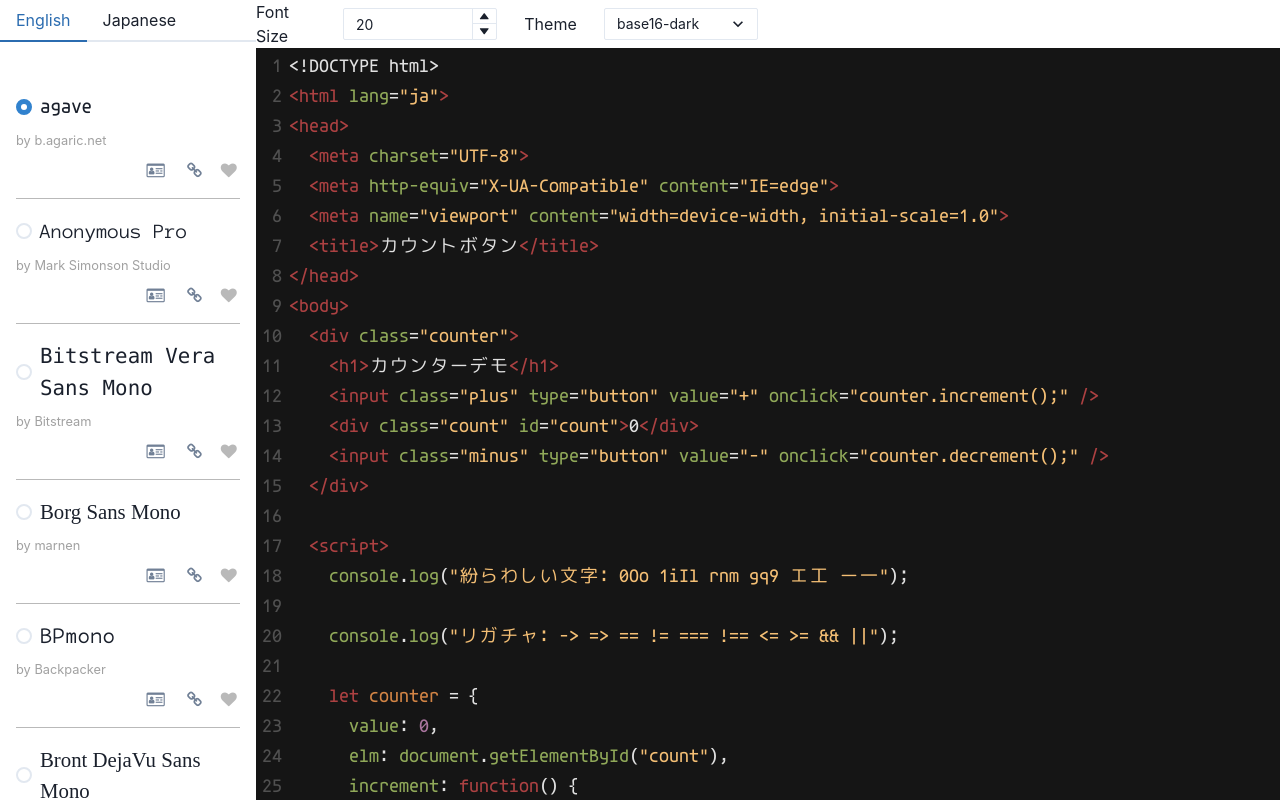
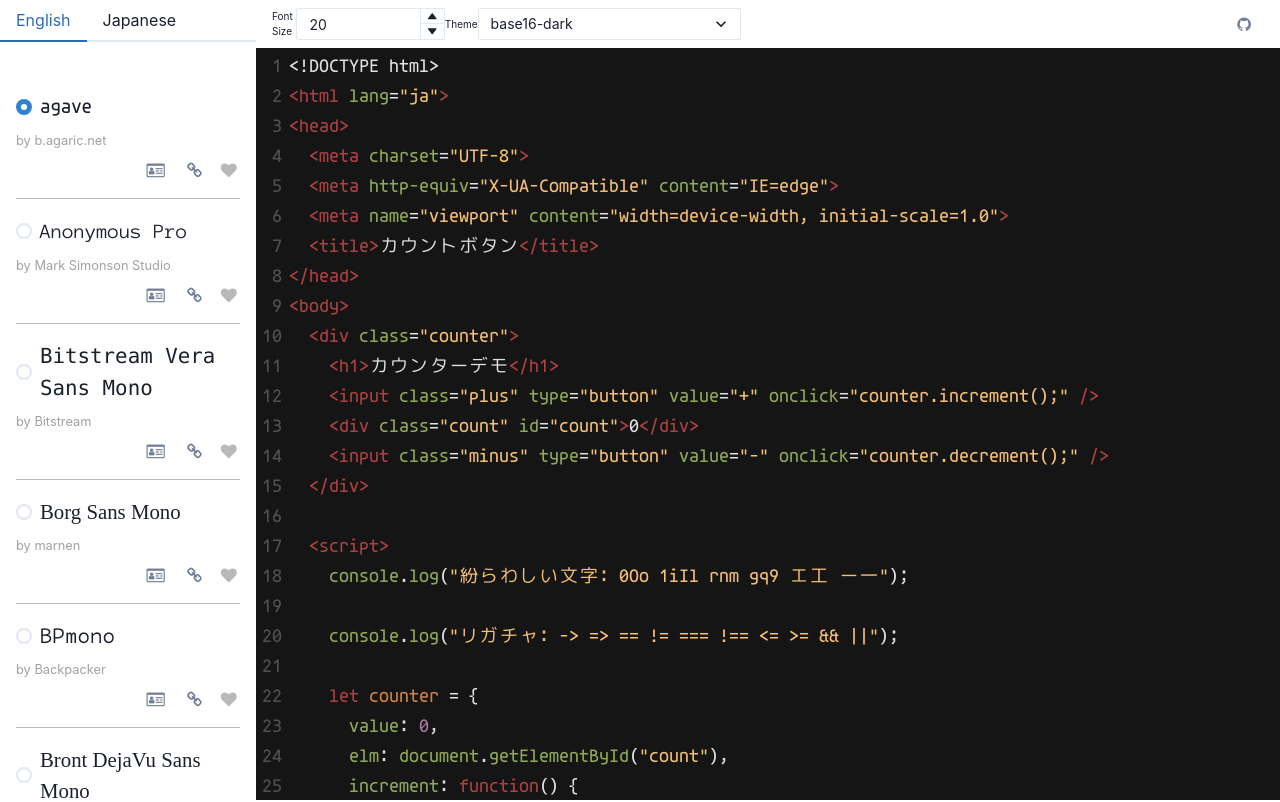
Before and after one commit to ichi-h/programming_font_combination, a React (Create React App) app: page / in a window 1280 px wide. Built offline with nearby package versions, Linux system fonts and the light colour scheme; a web font is replaced by a local one.

Commit message:
add the GitHub button

```diff
--- a/src/components/Editor.css
+++ b/src/components/Editor.css
@@ -9,7 +9,7 @@
     height: 6vh;
   }
 
-  .editor .settings {
+  .editor .navbar {
     height: 6vh;
   }
 
--- a/src/components/Editor/Settings/Settings.css
+++ b/src/components/Editor/Settings/Settings.css
@@ -1,3 +1,29 @@
+.navbar {
+  position: relative;
+}
+
+  .settings, .social-buttons {
+    position: absolute;
+
+    display: flex;
+    justify-items: center;
+    align-items: center;
+
+    height: 100%;
+  }
+
+    .settings {
+      top: 0;
+      left: 1rem;
+      transform: rotateY(-50%);
+    }
+
+    .social-buttons {
+      top: 0;
+      right: 1rem;
+      transform: rotateY(-50%);
+    }
+
 .setting-item {
   font-size: 1rem;
 }
--- a/src/components/Editor/Settings/Settings.tsx
+++ b/src/components/Editor/Settings/Settings.tsx
@@ -1,6 +1,5 @@
-import { Grid, GridItem } from '@chakra-ui/react';
 import { Select } from '@chakra-ui/react';
-import { Center } from '@chakra-ui/react';
+import { Button } from '@chakra-ui/react';
 import {
   NumberInput,
   NumberInputField,
@@ -18,19 +17,10 @@ function Settings() {
   const [fontSizeValue, themeValue, updateSettings] = useSettingsStore();
 
   return (
+    <div className="navbar">
       <div className="settings">
-      <Grid
-        templateRows="repeat(1, 1fr)"
-        templateColumns="repeat(12, 1fr)"
-        gap={5}
-      >
-        <GridItem colSpan={1}>
-          <Center h="6vh">
-            <p className="setting-item">Font Size</p>
-          </Center>
-        </GridItem>
-        <GridItem colSpan={2}>
-          <Center h="6vh">
+
+        <p className="setting-label">Font Size</p>
         <NumberInput
           className="setting-item"
           size="sm"
@@ -47,17 +37,10 @@ function Settings() {
             <NumberDecrementStepper />
           </NumberInputStepper>
         </NumberInput>
-          </Center>
-        </GridItem>
 
-        <GridItem colSpan={1}>
-          <Center h="6vh">
-            <p className="setting-item">Theme</p>
-          </Center>
-        </GridItem>
-        <GridItem colSpan={2}>
-          <Center h="6vh">
+        <p className="setting-label">Theme</p>
         <Select
+          className="setting-item"
           size="sm"
           defaultValue={themeValue}
           onChange={(e) => { updateSettings({
@@ -68,9 +51,17 @@ function Settings() {
           <option value="base16-dark">base16-dark</option>
           <option value="base16-light">base16-light</option>
         </Select>
-          </Center>
-        </GridItem>
-      </Grid>
+      </div>
+
+      <div className="social-buttons">
+        <Button
+          className="font-license"
+          variant="link"
+          onClick={() => { window.open('https://github.com/ippee/programming_fonts_combination') }}
+        >
+          <i className="icon-github-circled" />
+        </Button>
+      </div>
     </div>
   );
 }
```
Lines whose indentation alone changed are shown as unchanged.
